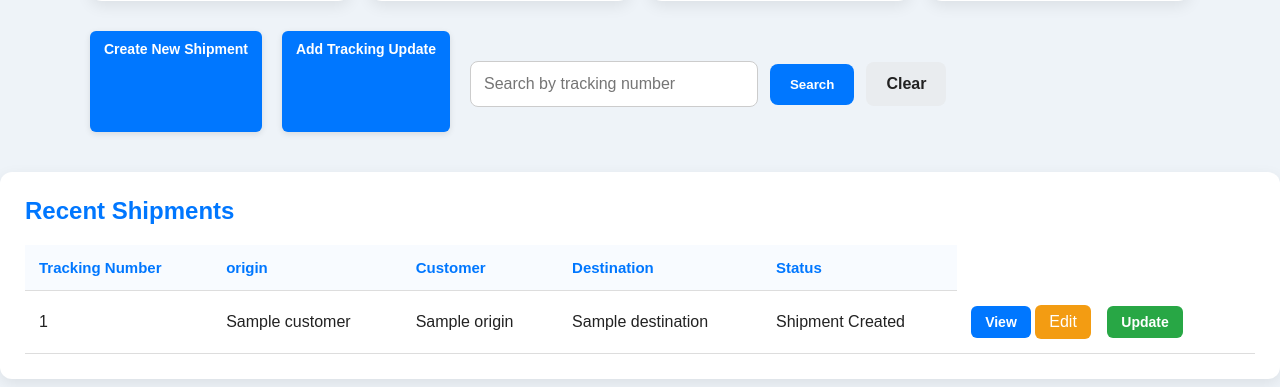
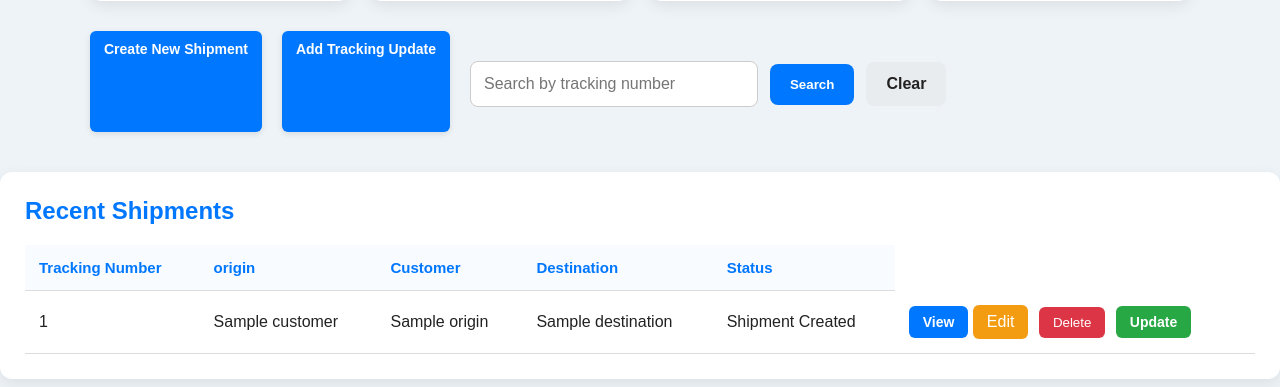
Before and after one commit to speechless001/novatrack-courier, a Flask app: template templates/dashboard.html in a window 1280 px wide. Shown: the part 413-800 px from the top of the page. Run offline with Flask 3, Linux system fonts and the light colour scheme; the template is opened without the code that fills it: most values are stand-ins (such as "Sample title", 1, 10 or a date in 2020); some libraries are stand-ins or nearby versions.

Commit message:
delete button add

```diff
--- a/main.py
+++ b/main.py
@@ -407,6 +407,30 @@ def edit_shipment(tracking_number):
 
     return redirect(url_for("dashboard"))
 
+@app.route("/delete-shipment/<tracking_number>", methods=["POST"])
+def delete_shipment(tracking_number):
+    if not session.get("admin_logged_in"):
+        return redirect(url_for("login_page"))
+
+    conn = get_db_connection()
+    cur = conn.cursor()
+
+    cur.execute(
+        "DELETE FROM tracking_history WHERE tracking_number = %s",
+        (tracking_number,)
+    )
+
+    cur.execute(
+        "DELETE FROM packages WHERE tracking_number = %s",
+        (tracking_number,)
+    )
+
+    conn.commit()
+    cur.close()
+    conn.close()
+
+    return redirect(url_for("dashboard"))
+
 
 create_tables()
 
--- a/templates/dashboard.html
+++ b/templates/dashboard.html
@@ -251,6 +251,18 @@ tr:hover {
     border-radius: 6px;
     margin-right: 6px;
 }
+.delete-btn {
+    background: #dc3545;
+    color: white;
+    border: none;
+    padding: 8px 14px;
+    border-radius: 6px;
+    cursor: pointer;
+}
+
+.delete-btn:hover {
+    background: #b02a37;
+}
     </style>
 </head>
 <body>
@@ -341,6 +353,11 @@ tr:hover {
     <td>
     <a class="table-btn" href="/view-shipment/{{ shipment.tracking_number }}">View</a>
     <a href="/edit-shipment/{{ shipment.tracking_number }}" class="edit-btn">Edit</a>
+    <form action="/delete-shipment/{{ shipment.tracking_number }}" method="POST" style="display:inline;">
+    <button type="submit" class="delete-btn" onclick="return confirm('Are you sure you want to delete this shipment?');">
+        Delete
+    </button>
+</form>
 
     <a class="update-btn" href="/novatrack-update?tracking={{ shipment.tracking_number }}">
         Update
```
